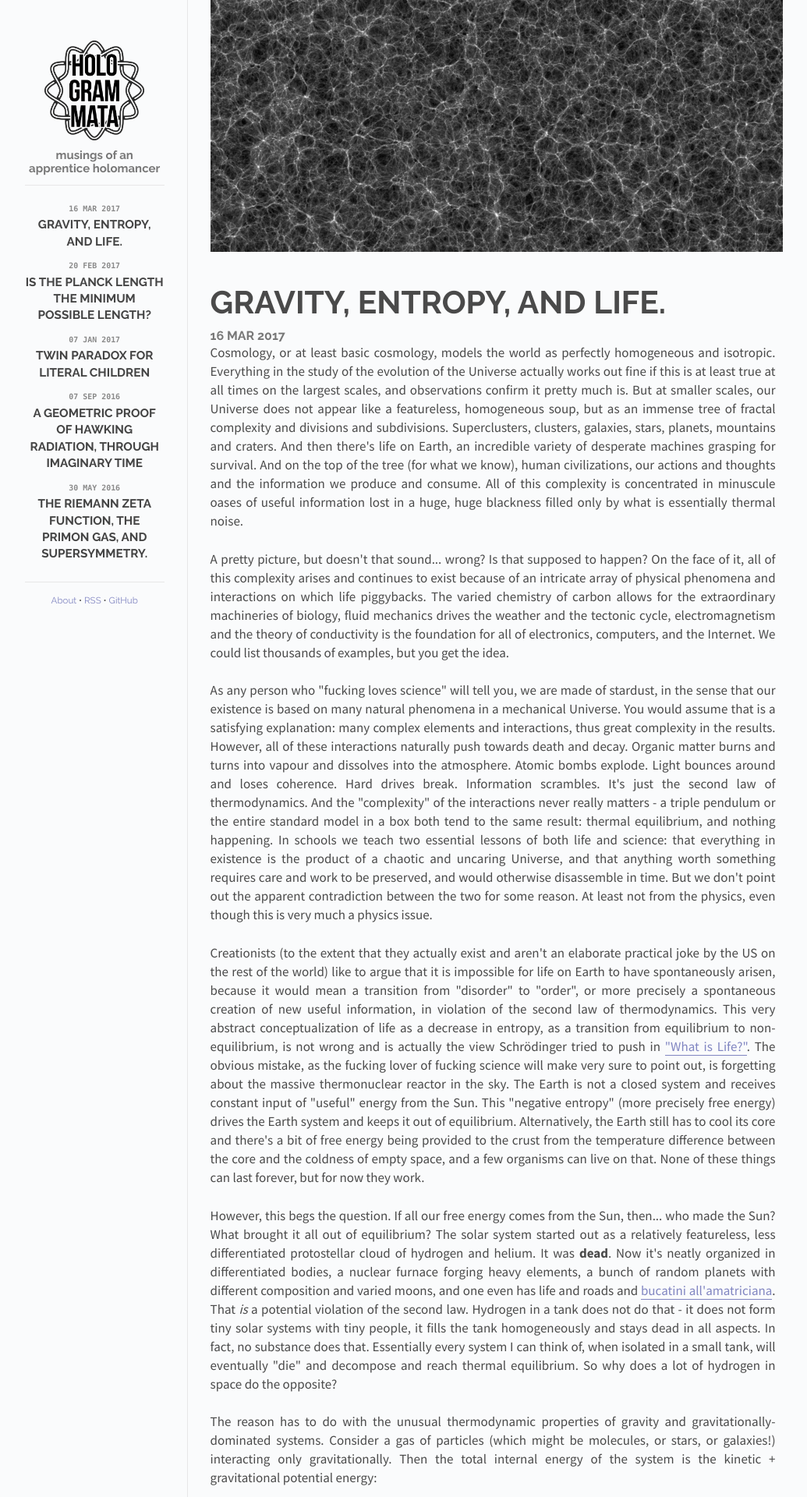
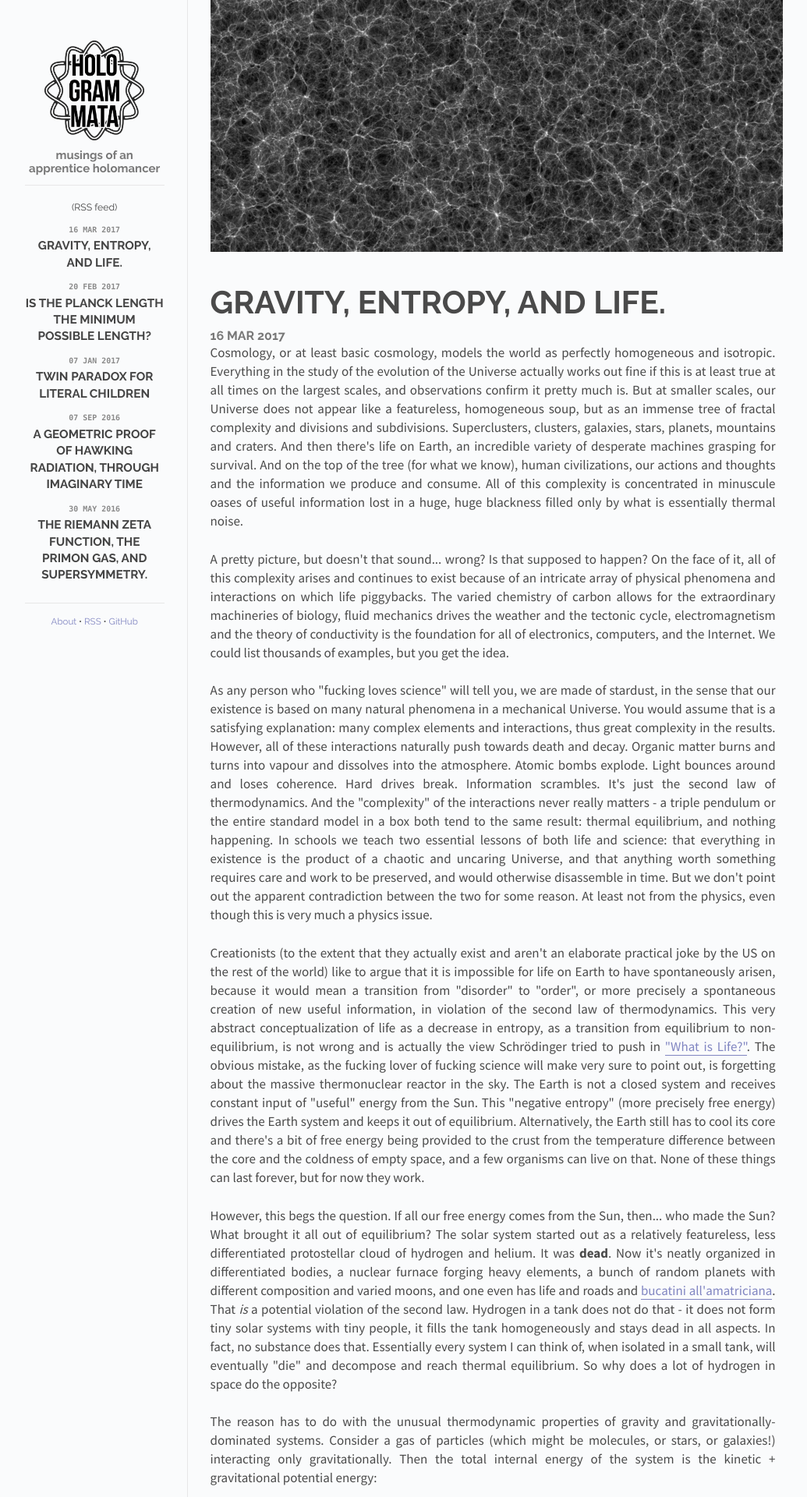
Before and after one commit to rantonels/rantonels.github.io, a Jekyll site: the page built from index.html, in a window 1280 px wide. Shown: the top 1920 px of the page at 78% size, without its empty margins (118-1153 px from the left). Built offline with Jekyll 4.4.1, drawn with Linux system fonts in a browser that asks for light colours; formulas are drawn with MathJax 3.

Commit message:
rss link

```diff
--- a/_layouts/default.html
+++ b/_layouts/default.html
@@ -31,8 +31,10 @@
           <h1 class="title"><a href="/"><img id="logo" src="/images/logo.png"></a></h1>
 	  <span class="tagline">{{ site.description  }}</span>
         </div>
+
         <div class="posts">
-          <ul class="posts-list">
+        	<span class="rss-link"><a href="/feed.xml">(RSS feed)</a> </span>
+		<ul class="posts-list">
             {% for post in site.posts %}
               <li class="post-link">
                 <a class="post-title" href="{{ post.url }}">
--- a/css/main.css
+++ b/css/main.css
@@ -239,6 +239,12 @@ a:hover {
   font-size: 1.1em;
 }
 
+.rss-link {
+	text-align: center;
+	display: block;
+	margin-bottom: 10px;
+}
+
 .post-link {
   margin-bottom: 0.75em;
 }
```
